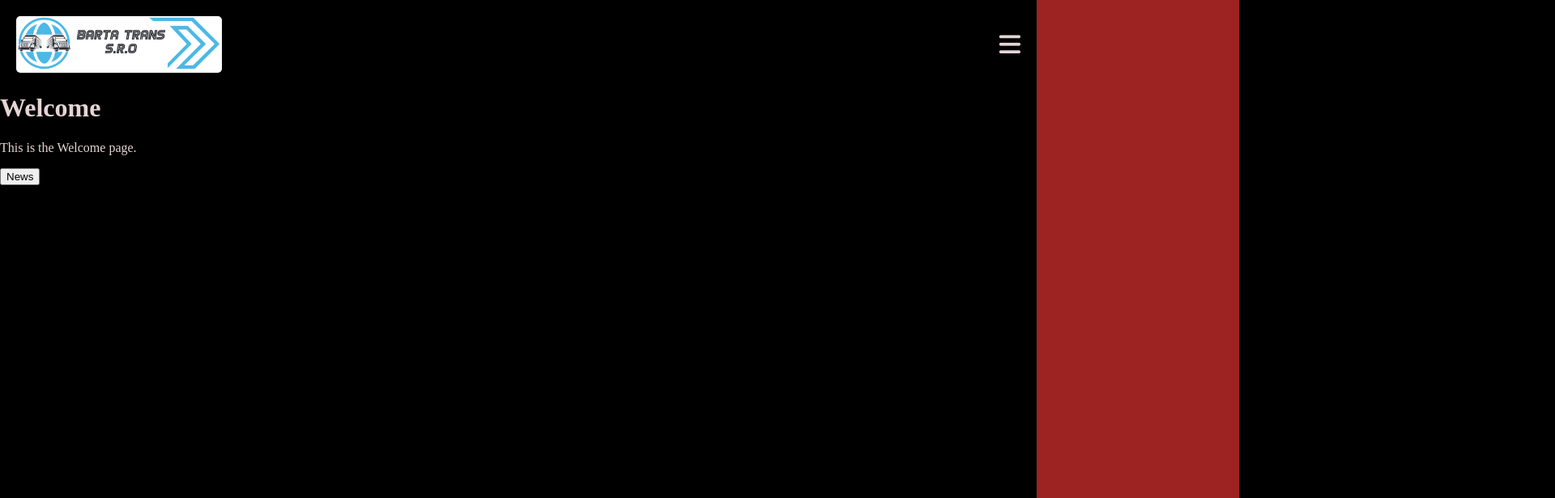
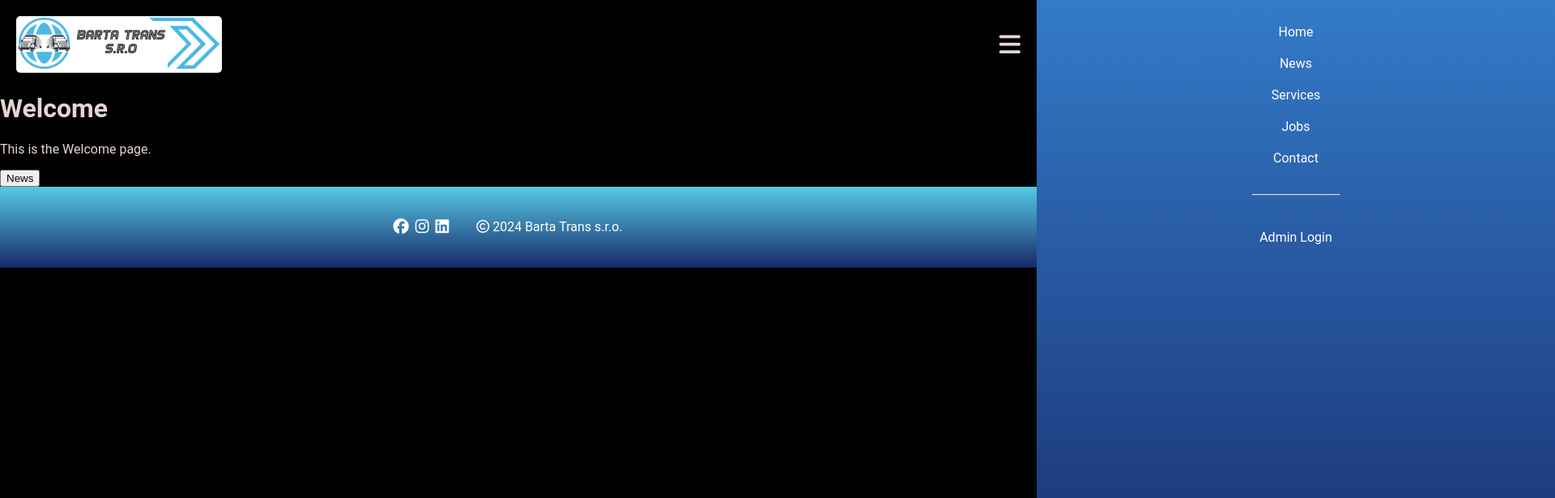
Before and after one commit to robbdouglas/barta-trans-website, a React (Vite) app: page / in a window 1280 px wide. Shown: the top 616 px of the page at 81% size, 1920 px wide, since content can reach past the window. Built offline with nearby package versions, Linux system fonts and the light colour scheme.

Commit message:
add basic footer

```diff
--- a/src/components/Footer.tsx
+++ b/src/components/Footer.tsx
@@ -1,7 +1,19 @@
+import "../styles/Footer.css";
+
 function Footer() {
-  return <div className="footer-container">
-
-  </div>;
+  return (
+    <div className="footer-container">
+      <div className="social-media-icons">
+        <i className="fa-brands fa-facebook"></i>
+        <i className="fa-brands fa-instagram"></i>
+        <i className="fa-brands fa-linkedin"></i>
+      </div>
+      <p className="copyright">
+        <i className="fa-regular fa-copyright"></i> 2024 Barta Trans s.r.o.
+      </p>
+      <div className="impressum-and-more"></div>
+    </div>
+  );
 }
 
 export default Footer;
--- a/src/components/Header.tsx
+++ b/src/components/Header.tsx
@@ -1,26 +1,21 @@
-import React, { useState, useEffect, useRef } from "react";
+import { useState, useEffect, useRef } from "react";
 import "../styles/Header.css";
+import { Link } from "react-router-dom";
 
 function Header() {
-  // State-Variable für den Menüzustand
   const [isMenuOpen, setIsMenuOpen] = useState(false);
+  const menuRef = useRef<HTMLDivElement>(null);
 
-  // Ref für das Menü
-  const menuRef = useRef(null);
-
-  // Funktion zum Umschalten des Menüzustands
   const toggleMenu = () => {
     setIsMenuOpen(!isMenuOpen);
   };
 
-  // Event-Handler für Klicks außerhalb des Menüs
-  const handleClickOutside = (event: any) => {
-    if (menuRef.current && !menuRef.current.contains(event.target)) {
+  const handleClickOutside = (event: MouseEvent) => {
+    if (menuRef.current && !menuRef.current.contains(event.target as Node)) {
       setIsMenuOpen(false);
     }
   };
 
-  // Effekt-Hook zum Hinzufügen und Entfernen des Event-Listeners
   useEffect(() => {
     document.addEventListener("mousedown", handleClickOutside);
     return () => {
@@ -37,9 +32,30 @@ function Header() {
         <div className="burger-menu" onClick={toggleMenu}>
           <i className="fa-solid fa-bars"></i>
         </div>
-        {/* Menüelemente */}
         <div className="menu" ref={menuRef}>
-          {/* Hier füge deine Navigationselemente hinzu */}
+          <ul>
+            <li>
+              <Link to="/">Home</Link>
+            </li>
+            <li>
+              <Link to="/news">News</Link>
+            </li>
+            <li>
+              <Link to="/services">Services</Link>
+            </li>
+            <li>
+              <Link to="/jobs">Jobs</Link>
+            </li>
+            <li>
+              <Link to="/contact">Contact</Link>
+            </li>
+            <li>_______________</li>
+            <li>
+              <div className="admin-login-container">
+                <Link to="/admin-login">Admin Login</Link>
+              </div>
+            </li>
+          </ul>
         </div>
       </div>
     </div>
--- a/src/components/News.tsx
+++ b/src/components/News.tsx
@@ -1,5 +1,11 @@
+import Header from "./Header";
+
 function News() {
-  return <div>News</div>;
+  return <div>
+    <Header />
+    <h1>News</h1>
+    <p>This is the News page.</p>
+  </div>;
 }
 
 export default News;
--- /dev/null
+++ b/src/styles/Footer.css
@@ -0,0 +1,18 @@
+.footer-container {
+    width: 100vw;
+    display: flex;
+    justify-content: center;
+    align-items: center;
+    background: linear-gradient(180deg, rgb(86, 202, 228), rgb(23, 40, 106));
+    color: white;
+    height: 100px;
+}
+
+.copyright {
+    margin: 0 30px;
+}
+
+.social-media-icons i {
+    margin: 0 4px;
+    font-size: 1.2em;
+}
--- a/src/styles/Header.css
+++ b/src/styles/Header.css
@@ -16,14 +16,13 @@
   margin: 20px;
 }
 
-/* Header.css */
 .menu {
   position: absolute;
   top: 0;
   right: 0;
-  width: 250px; /* Breite des Menüs */
+  width: 50%;
   height: 100%;
-  background-color: #9d2323; /* Hintergrundfarbe des Menüs */
+  background: linear-gradient(180deg, rgb(51, 123, 200), rgb(23, 40, 106));
   transition: transform 0.3s ease-in-out; /* Übergangseffekt */
   transform: translateX(100%); /* Menü außerhalb des Sichtbereichs */
 }
@@ -31,3 +30,26 @@
 .header-container.menu-open .menu {
   transform: translateX(0); /* Menü einblenden */
 }
+
+ul {
+  list-style-type: none;
+  padding: 0;
+  margin: 20px 0;
+  display: flex;
+  flex-direction: column;
+  align-items: center;
+  height: 100%;
+}
+
+li {
+  margin: 10px 0;
+}
+
+a {
+  color: white;
+  text-decoration: none;
+}
+
+.admin-login-container {
+  margin-top: 20px;
+}
--- a/src/styles/index.css
+++ b/src/styles/index.css
@@ -6,4 +6,5 @@ body {
   min-height: 100vh;
   background-color: black;
   color: rgb(230, 212, 212);
+  font-family: 'Roboto', sans-serif;
 }
```
